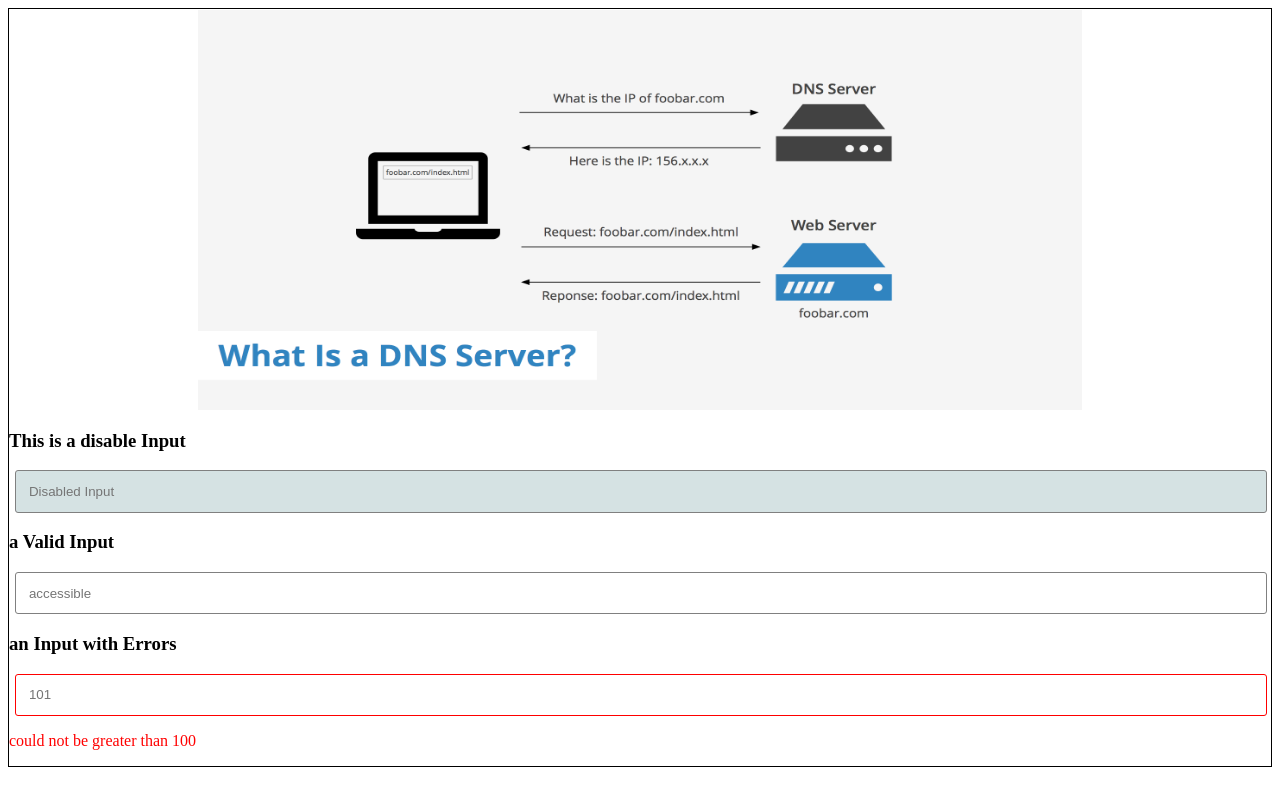
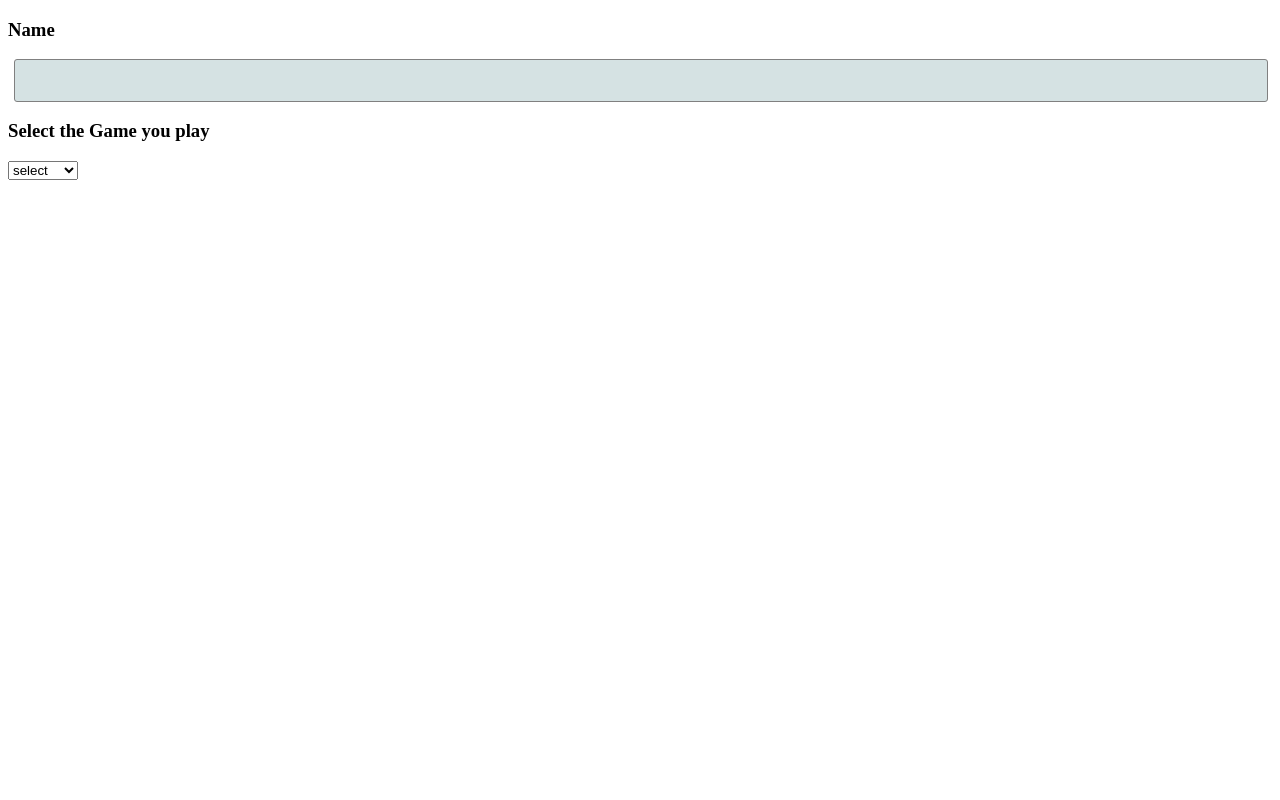
Before and after one commit to shivamss454/javascript-client, a React (Create React App) app: page / in a window 1280 px wide. Built offline with nearby package versions, Linux system fonts and the light colour scheme.

Commit message:
feat:react controlled inputs

```diff
--- a/src/App.jsx
+++ b/src/App.jsx
@@ -1,9 +1,10 @@
 import React from 'react';
-import Textfielddemo from './pages/TextFieldDemo/TextFieldDemo';
+// import Textfielddemo from './pages/TextFieldDemo/TextFieldDemo';
+import { InputDemo } from './pages/InputDemo';
 
 function App() {
   return (
-    <Textfielddemo />
+    <InputDemo />
   );
 }
 export default App;
--- a/src/components/TextField/TextField.jsx
+++ b/src/components/TextField/TextField.jsx
@@ -1,15 +1,46 @@
 /* eslint-disable react/prop-types */
-import React from 'react';
+import React, { Fragment } from 'react';
 import { Input } from './style';
 
 const Textfield = (props) => {
-  const {
-    placeholder, disabled, error, bgcolor,
-  } = props;
+  const { onChange, value, error } = props;
   return (
+    <>
+      <Input type="text" value={value} onChange={onChange} />
+      <p>{error}</p>
+    </>
 
-    <Input type="text" placeholder={placeholder} disabled={disabled} error={error} bgcolor={bgcolor} />
 
   );
 };
-export default Textfield;
+const SelectField = (props) => {
+  const { options, defaultoptions, onChange } = props;
+  return (
+    <select onChange={onChange}>
+      {defaultoptions && <option>{defaultoptions}</option>}
+      {
+        options && options.length && options.map(({ label, value }) => (
+          <option key={label} value={value}>{label}</option>
+        ))
+      }
+    </select>
+  );
+};
+const RadioField = (props) => {
+  const { options, onChange } = props;
+  return (
+    <>
+      {
+        options && options.length && options.map(({ label, value }) => (
+          <Fragment key={label}>
+            {' '}
+            <input type="radio" name="game" value={value} onChange={onChange} />
+            {label}
+            <br />
+          </Fragment>
+        ))
+      }
+    </>
+  );
+};
+export { Textfield, SelectField, RadioField };
--- a/src/components/TextField/index.js
+++ b/src/components/TextField/index.js
@@ -1 +1 @@
-export { default as Textfield } from './TextField';
+export { Textfield, SelectField, RadioField } from './TextField';
--- a/src/configs/constants.js
+++ b/src/configs/constants.js
@@ -2,3 +2,42 @@ export const PUBLIC_IMAGE_FOLDER = '/images/';
 export const DEFAULT_BANNER_IMAGE = 'Banner/default.png';
 export const banner = ['images/cloud.jpg', 'images/dns-server.png', 'images/full-stack-web-development.jpg', 'images/load-balancer.png', 'images/js.jpg'];
 export const total = 5;
+
+export const SelectOptions = [
+  {
+    label: 'Cricket',
+    value: 'cricket',
+  },
+  {
+    label: 'Football',
+    value: 'football',
+  },
+];
+export const RadioCricket = [
+  {
+    label: 'Batsman',
+    value: 'batsman',
+  },
+  {
+    label: 'Bowler',
+    value: 'bowler',
+  },
+  {
+    label: 'Wicket-keeper',
+    value: 'wicket-keeper',
+  },
+  {
+    label: 'All-Rounder',
+    value: 'all-rounder',
+  },
+];
+export const RadioFootball = [
+  {
+    label: 'Striker',
+    value: 'striker',
+  },
+  {
+    label: 'Defender',
+    value: 'defender',
+  },
+];
--- a/src/libs/utils/math.js
+++ b/src/libs/utils/math.js
@@ -1,4 +1,4 @@
-const getRandomNumber = (max) => (Math.floor(Math.random() * Math.floor(max - 1)));
+const getRandomNumber = (max) => (Math.floor(Math.random() * (max)));
 const getNextRoundRobin = (current, total) => (current === total - 1 ? 0 : current + 1);
 
 export { getRandomNumber, getNextRoundRobin };
--- /dev/null
+++ b/src/pages/InputDemo/InputDemo.jsx
@@ -0,0 +1,60 @@
+/* eslint-disable no-sequences */
+/* eslint-disable no-useless-constructor */
+import React from 'react';
+import { Textfield, SelectField, RadioField } from '../../components/TextField/TextField';
+import { SelectOptions, RadioCricket, RadioFootball } from '../../configs/constants';
+
+class InputDemo extends React.Component {
+  constructor(props) {
+    super(props);
+    this.state = {
+      name: '',
+      sports: '',
+      cricket: '',
+      football: '',
+    };
+  }
+
+  onChangedTextField = (e) => {
+    this.setState({ name: e.target.value });
+    console.log(this.state);
+  };
+
+  onChangedSelectField = (e) => {
+    this.setState({ cricket: '', sports: '' });
+    this.setState({ sports: e.target.value });
+  };
+
+  onChangedRadioField = (e) => {
+    const { sports } = this.state;
+    this.setState({ cricket: '', football: '' });
+    this.setState({ [sports]: e.target.value });
+  };
+
+  getRadioOptions = () => {
+    const { sports } = this.state;
+    return (sports === 'cricket') ? RadioCricket : RadioFootball;
+  }
+
+  render() {
+    console.log(this.state);
+    const { sports, name } = this.state;
+    return (
+      <div>
+        <h3>Name</h3>
+        <Textfield value={name} onChange={this.onChangedTextField} />
+        <h3>Select the Game you play</h3>
+        <SelectField onChange={this.onChangedSelectField} defaultoptions="select" options={SelectOptions} />
+        {
+          sports && (
+            <>
+              <h3>What do You do</h3>
+              <RadioField onChange={this.onChangedRadioField} options={this.getRadioOptions()} />
+            </>
+          )
+        }
+      </div>
+    );
+  }
+}
+export default InputDemo;
--- /dev/null
+++ b/src/pages/InputDemo/index.js
@@ -0,0 +1 @@
+export { default as InputDemo } from './InputDemo';
--- a/src/pages/TextFieldDemo/TextFieldDemo.jsx
+++ b/src/pages/TextFieldDemo/TextFieldDemo.jsx
@@ -9,7 +9,7 @@ const TextFieldDemo = () => (
     <Container>
       <div>
         <div>
-          <Slider alt="No Image" duration="2000" height="400" random banner={banner} />
+          <Slider altText="No Image" duration="2000" height="400" random banner={banner} />
         </div>
       </div>
       <h3>This is a disable Input</h3>
```
